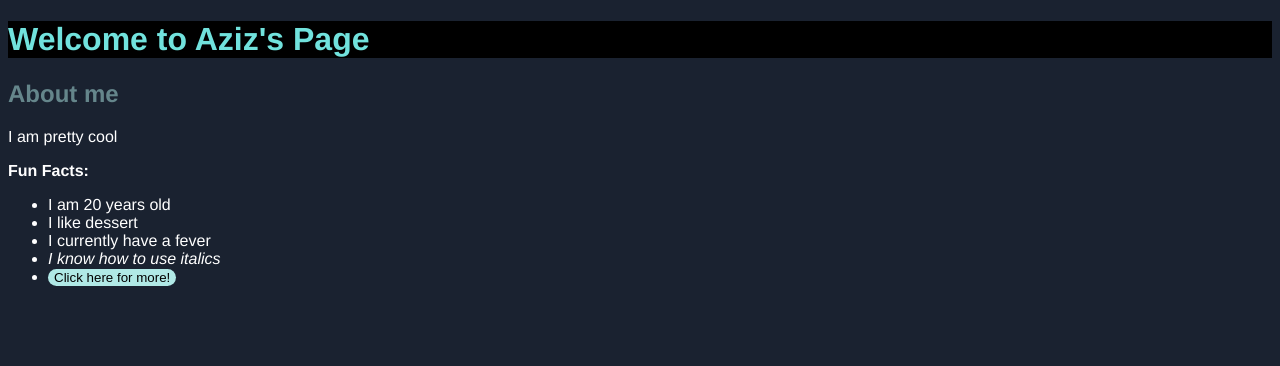
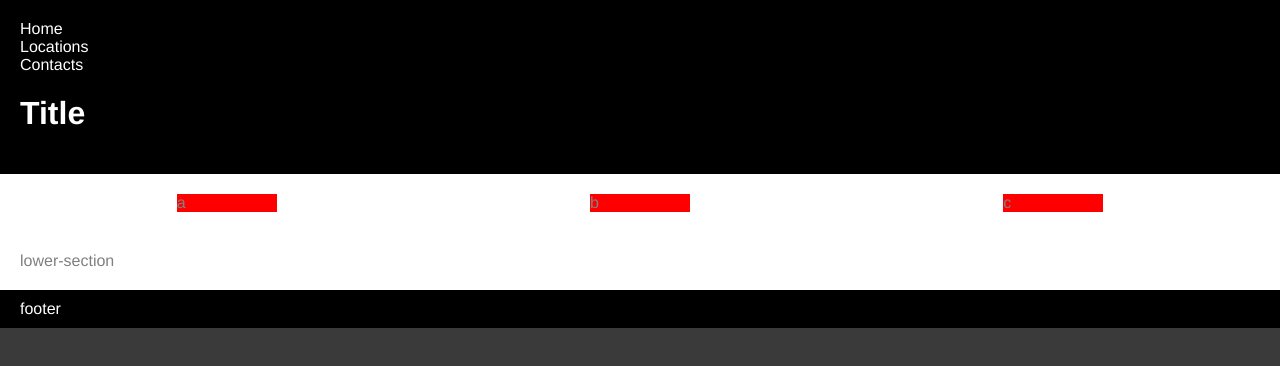
Before and after one commit to azizul-i/Website-Practice, a plain HTML site: page index.html in a window 1280 px wide. Drawn offline with Linux system fonts and the light colour scheme.

Commit message:
Developing CSS

```diff
--- a/index.html
+++ b/index.html
@@ -4,37 +4,57 @@
             <title>My Page!</title>
             <style>
                 body {
-                    background: rgb(26, 34, 48);
+                    background: rgb(58,58,58);
                     color:white;
                     font-family: Helvetica Neue, Arial, Helvetica, sans-serif,Arial, sans-serif;
+                    margin: 0px;
+                    padding: 0px;
                 }
-                h1 {
+                header {
                     background: black;
-                    color:  rgb(113, 226, 221);
+                    padding: 20px;
                 }
-                h2 {
-                    color: rgb(176, 233, 230);
-                    opacity: 0.5;
+                section {
+                    background: white;
+                    color:grey;
+                    padding:20px;
+                    display: flex;
                 }
-                button {
-                    background: rgb(176, 233, 230);
-                    border: none;
-                    border-radius: 12px;
+                footer {
+                    background: black;
+                    padding:10px 20px;
                 }
+                div {
+                    background:red;
+                    margin:auto;
+                    width: 100px;
+                }
+                ul {
+                    margin:0;
+                    padding:0;
+                    list-style-type: none;
+                }
+
             </style>
     </head>
         <body>
-            <h1>Welcome to Aziz's Page</h1>
-            <h2>About me</h2>
-            <p>I am pretty cool</p>
-            <p><strong>Fun Facts:</strong></p>
-            <ul>
-                <li>I am 20 years old</li>
-                <li>I like dessert</li>
-                <li>I currently have a fever</li>
-                <li><em>I know how to use italics</em></li>
-                <li><button>Click here for more!</button></li>
-            </ul>
+            <header>
+                <nav>
+                    <ul>
+                        <li>Home</li>
+                        <li>Locations</li>
+                        <li>Contacts</li>
+                    </ul>
+                </nav>
+                <h1>Title</h1>
+            </header>
+                <section>
+                    <div>a</div>
+                    <div>b</div>
+                    <div>c</div>
+                    </section>
+                <section>lower-section</section>
+                <footer>footer</footer>
         </body>
 
 </html>
```
Also changed, not shown: indexv1.html (added, +47 -0 lines).
